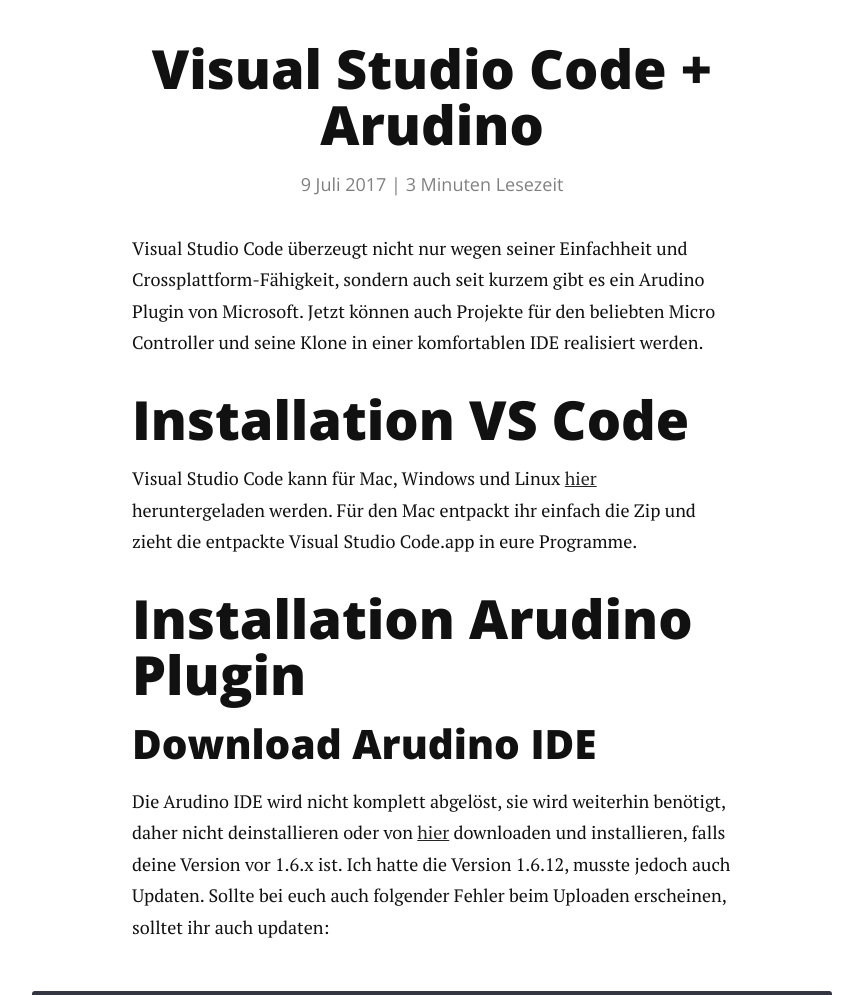
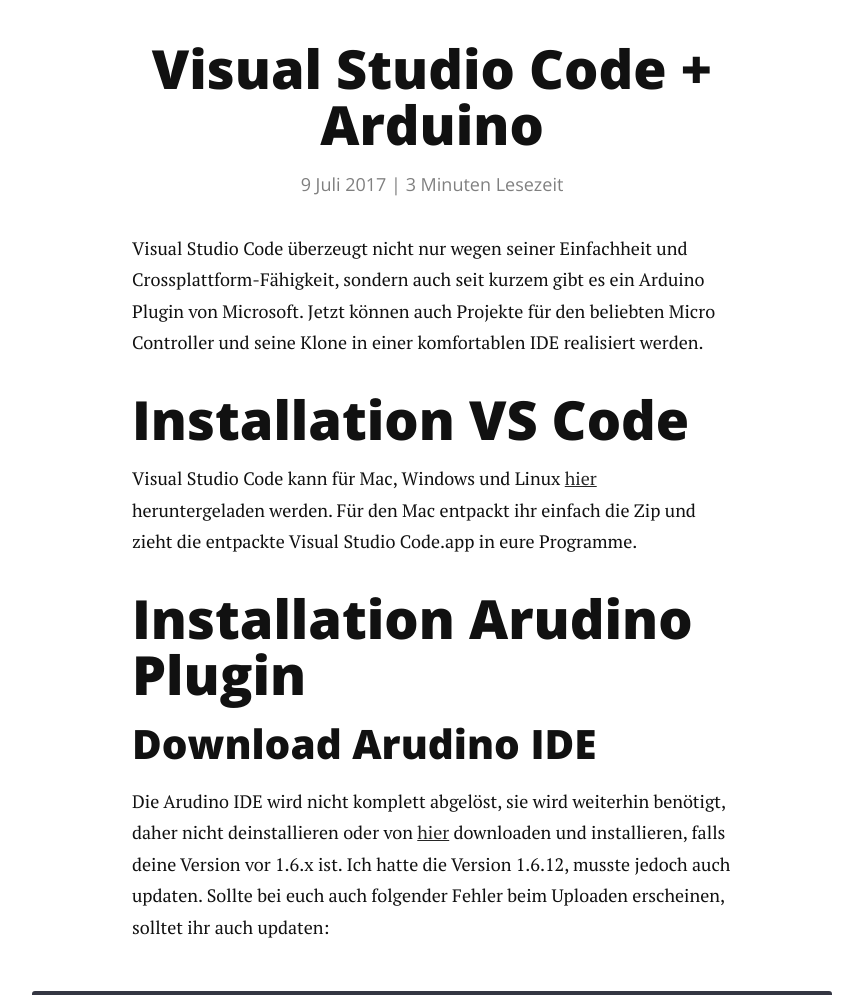
Before and after one commit to duglah/duglah.github.io, a Jekyll site: the page built from _posts/2017-07-09-vs-code-arduino-hello-world.markdown, in a window 1280 px wide and 1400 px high, scrolled down 351 px. Shown: the part 229-1224 px from the top of the window, without its empty margins (208-1071 px from the left). Built offline with Jekyll 4.4.1, drawn with Linux system fonts in a browser that asks for light colours; nearby versions of some CDN libraries; comment, search, counter and statistics services are not loaded; some of the changed text lies outside the part shown.

Commit message:
Fix spelling

```diff
--- a/_posts/2017-07-09-vs-code-arduino-hello-world.markdown
+++ b/_posts/2017-07-09-vs-code-arduino-hello-world.markdown
@@ -1,12 +1,12 @@
 ---
 layout: post
-title:  "Visual Studio Code + Arudino"
+title:  "Visual Studio Code + Arduino"
 date:   2017-07-09
 image: blog/arduinovsstudiomac.jpg
 ---
 
 Visual Studio Code überzeugt nicht nur wegen seiner Einfachheit und Crossplattform-Fähigkeit, sondern auch seit kurzem gibt es
-ein Arudino Plugin von Microsoft. Jetzt können auch Projekte für den beliebten Micro Controller und seine Klone in einer komfortablen IDE realisiert werden.
+ein Arduino Plugin von Microsoft. Jetzt können auch Projekte für den beliebten Micro Controller und seine Klone in einer komfortablen IDE realisiert werden.
 
 # Installation VS Code
 
@@ -17,7 +17,7 @@
 ## Download Arudino IDE
 
 Die Arudino IDE wird nicht komplett abgelöst, sie wird weiterhin benötigt, daher nicht deinstallieren oder von [hier](https://www.arduino.cc/en/main/software#download) downloaden und installieren, falls deine Version vor 1.6.x ist.
-Ich hatte die Version 1.6.12, musste jedoch auch Updaten. Sollte bei euch auch folgender Fehler beim Uploaden erscheinen, solltet ihr auch updaten:
+Ich hatte die Version 1.6.12, musste jedoch auch updaten. Sollte bei euch auch folgender Fehler beim Uploaden erscheinen, solltet ihr auch updaten:
 
 {% highlight console %}
 [Starting] Upload sketch - Blink.ino
@@ -33,7 +33,7 @@
 ## Plugin
 
 Plugins werden über den Extension Marketplace heruntergeladen.
-Entwerder öffnet ihr die Command Palette mit ⇧⌘P (Ctrl+Shift+P) und gebt `ext install vscode-arduin` ein.
+Entweder öffnet ihr die Command Palette mit ⇧⌘P (Ctrl+Shift+P) und gebt `ext install vscode-arduin` ein.
 Oder ihr öffnet den Marketplace aus der Seitenleite oder mit ⇧⌘X geöffnet (Crt+Shift+X).
 Dort sucht ihr dann nach *Arduino* und installiert die Version von Microsoft.
 
@@ -44,7 +44,7 @@
 
 # Hello World
 
-Nun möchte ich ein Programm auf den Arudino bringen. Dafür bietet sich am besten das *Hello World* in der Elektronik-Welt an: Eine blinkende LED!
+Nun möchte ich ein Programm auf den Arduino bringen. Dafür bietet sich am besten das *Hello World* in der Elektronik-Welt an: Eine blinkende LED!
 
 ## Hello World erstellen
 
@@ -64,17 +64,17 @@
 }
 {% endhighlight %}
 
-Die Datei wird als *Blink.ino* gespeichert. Nun ändert sich das Highlighting von VS Code, da es weiß, dass **.Ino** Dateien zu Arudino gehören.
+Die Datei wird als *Blink.ino* gespeichert. Nun ändert sich das Highlighting von VS Code, da es weiß, dass **.Ino** Dateien zu Arduino gehören.
 
 ## Board auswählen
 
-Als nächstes muss eingestellt werden, für welches Board das Porgramm kompilieret werden soll. Dazu kann unten, in der rechten Ecke auf *\<Select Board Type>* geklickt werden, oder mit ⇧⌘P (Ctrl+Shift+P) nach *Arudino: Board Config* gesucht werden und im Dropdown Menü das passenden Board ausgewählt werden.
+Als nächstes muss eingestellt werden, für welches Board das Porgramm kompilieret werden soll. Dazu kann unten, in der rechten Ecke auf *\<Select Board Type>* geklickt werden, oder mit ⇧⌘P (Ctrl+Shift+P) nach *Arduino: Board Config* gesucht werden und im Dropdown Menü das passenden Board ausgewählt werden.
 
-In meinem Fall ist es *Arudino/Genuino Uno (Arudino AVR Boards)*.
+In meinem Fall ist es *Arduino/Genuino Uno (Arduino AVR Boards)*.
 
 ## Serial Port
 
-Nun sollte man den Arudino über ein USB Kabel mit dem Computer verbinden, falls er nicht schon vorher angeschlossen wurde.
+Nun sollte man den Arduino über ein USB Kabel mit dem Computer verbinden, falls er nicht schon vorher angeschlossen wurde.
 
 In der rechten unteren Ecke, neben *\<Select Board Type>*, kann nun der Serial Port für den Arduino ausgewählt werden über den Punkt *\<Select Serial Port>* oder wieder über ⇧⌘P (Ctrl+Shift+P) suchen.
 
```
